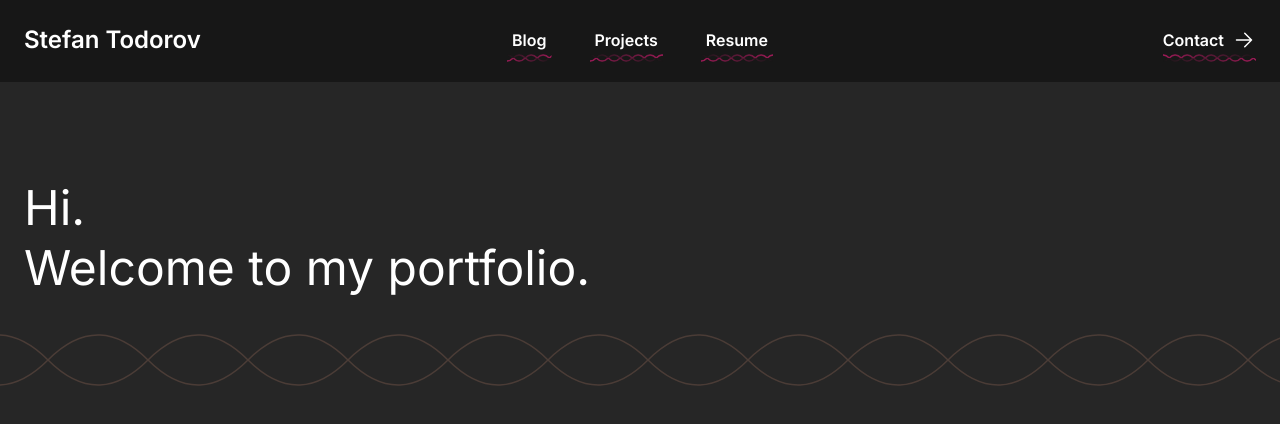
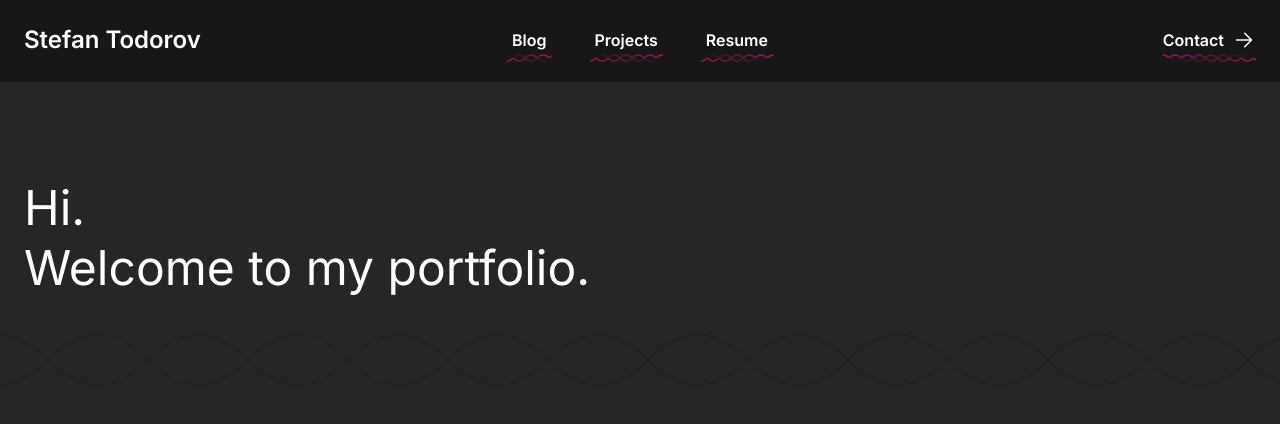
Before and after one commit to coravacav/portfolio, a Next.js app: page / in a window 1280 px wide. Shown: the top 424 px of the page. Built offline with nearby package versions, Linux system fonts and the light colour scheme.

Commit message:
style tweaks

```diff
--- a/src/app/page.tsx
+++ b/src/app/page.tsx
@@ -34,7 +34,7 @@ export default function Home() {
                         'absolute w-full mt-4 md:mt-3 left-0 transition-all duration-[4s] ease-out gap-x-4',
                         helixStyles
                     )}
-                    strokeColor="stroke-hover"
+                    strokeColor="stroke-neutral-950"
                     height={100}
                     style="none"
                     direction="right"
```
